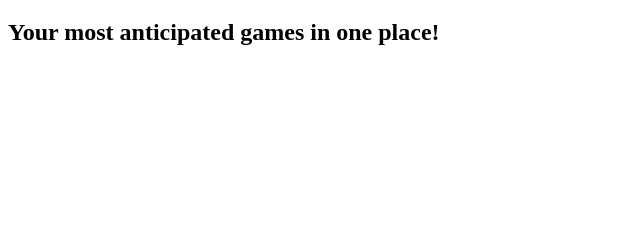
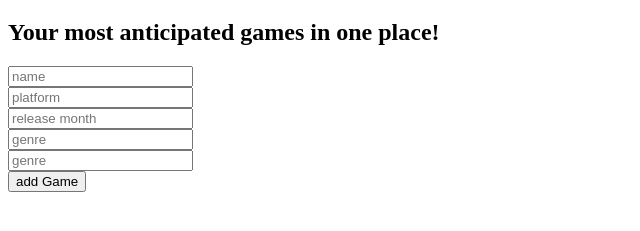
Before and after one commit to cgoranov/poggers-frontend, a website: page index.html in a window 1280 px wide. Shown: the part 61-292 px from the top of the page, without its empty margins (0-640 px from the left). Drawn offline with Linux system fonts and the light colour scheme.

Commit message:
buildout of gameForm inputs

```diff
--- a/index.html
+++ b/index.html
@@ -11,5 +11,7 @@
     <h2>Your most anticipated games in one place!</h2>
     <div id="form-container"></div>
     <ul id="games-container"></ul>
+    <script type="text/javascript" src="src/gameForm.js"></script>
+    <script type="text/javascript" src="src/index.js"></script>
 </body>
 </html>
--- a/src/gameForm.js
+++ b/src/gameForm.js
@@ -4,7 +4,14 @@ class GameForm {
     addForm() {
         const formContainer = document.getElementById("form-container")
         const gameForm = document.createElement('form')
-        gameForm.innerHTML = "<input>"
+        gameForm.innerHTML =
+                `<input id="name-input" placeholder="name" type="text"/><br>
+                <input id="platform-input" placeholder="platform" type="text"/><br>
+                <input id="release-month-input" placeholder="release month" type="text"/><br>
+                <input id="genre-input1" placeholder="genre" type="text"/><br>
+                <input id="genre-input2" placeholder="genre" type="text"/><br>
+                <input id="game-submit" value='add Game' type='submit'/>`
+        formContainer.append(gameForm)
     }
 
 }
--- a/src/index.js
+++ b/src/index.js
@@ -2,5 +2,5 @@
 const gameForm = new GameForm()
 
 document.addEventListener("DOMContentLoaded", () => {
-    gameForm.addForm
+    gameForm.addForm()
 })
```
